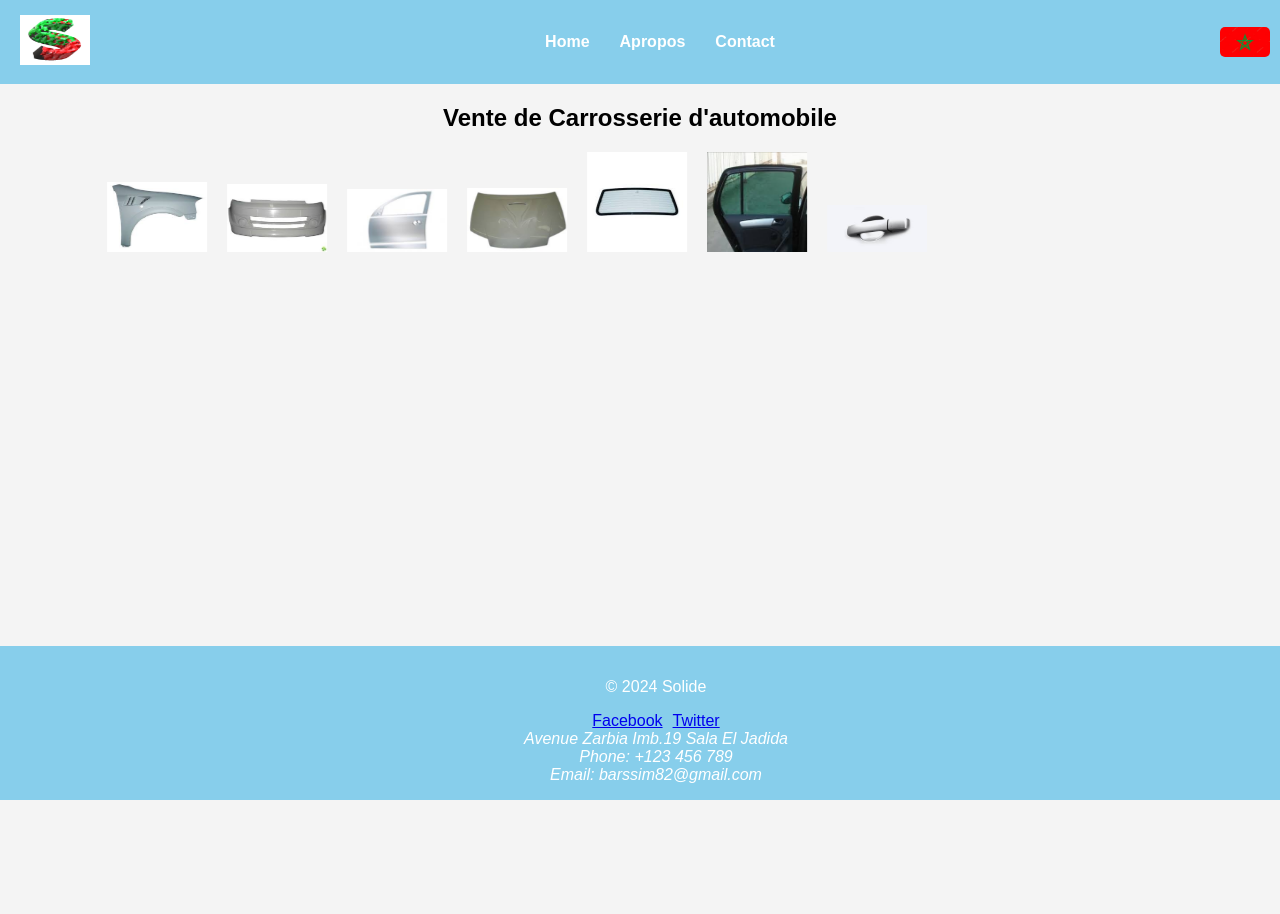
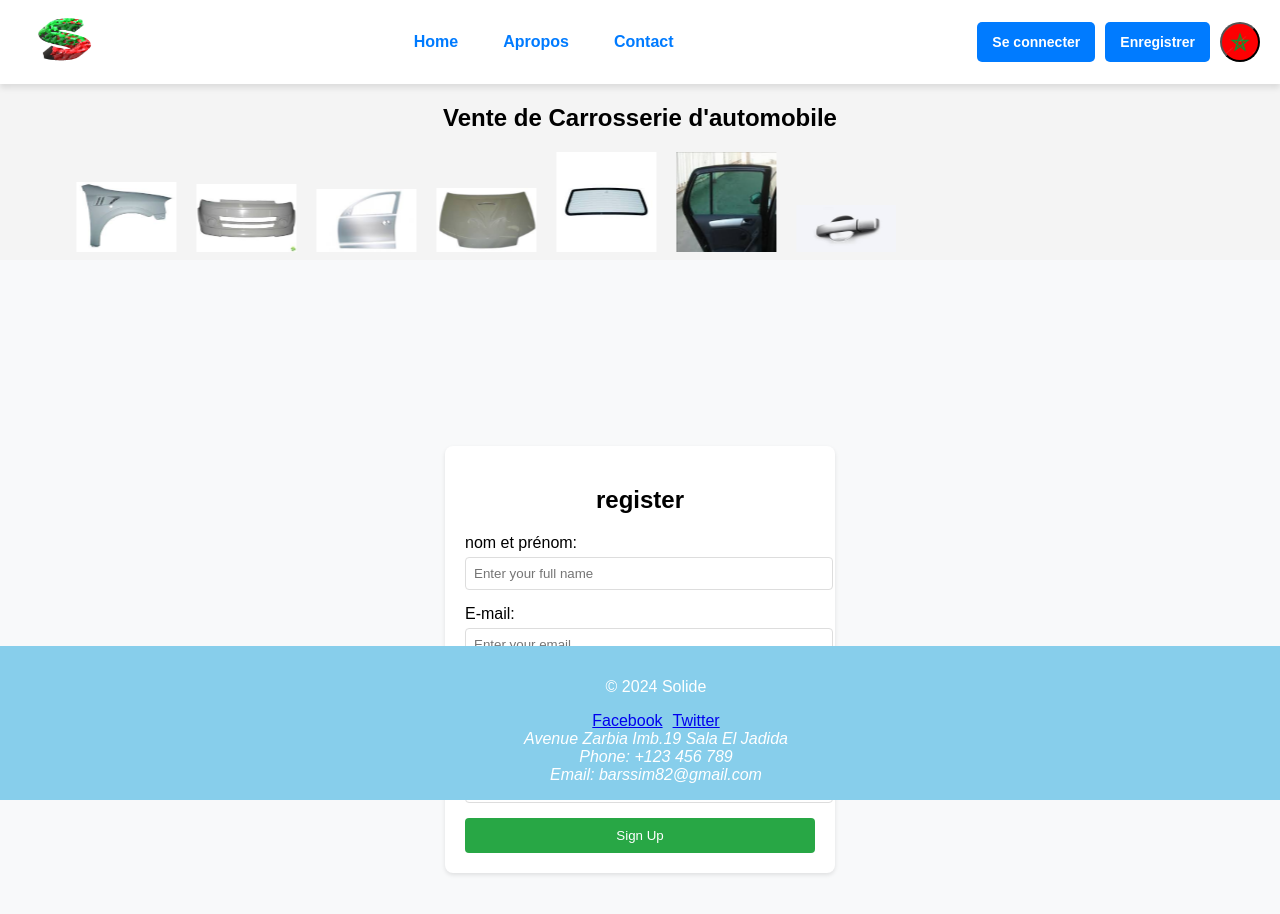
Before and after one commit to barssim/auto-parts-shop, a React (Create React App) app: page /inscription in a window 1280 px wide. Shown: the top 914 px of the page. Before the commit the page ends 800 px from the top, so only its background shows below. Built offline with nearby package versions, Linux system fonts and the light colour scheme.

Commit message:
create pages login and inscription

```diff
--- a/src/App.css
+++ b/src/App.css
@@ -1,19 +1,23 @@
 .row {
 	display: flex;
 }
+
 .col {
 	flex: 1;
 }
+
 .marquee {
 	overflow: hidden;
 	white-space: nowrap;
 	animation: scroll 10s linear infinite;
 }
+
 .scroll-images img {
 	display: inline-block;
 	margin: 0 10px;
 	width: 100px;
 }
+
 .search-link {
 	display: inline-block;
 	padding: 10px 20px;
@@ -24,33 +28,59 @@
 	margin-right: 10px;
 	border-radius: 5px;
 }
+
 .search-link:hover {
 	background-color: #77ccff;
 }
+
 @keyframes scroll {
 	from {
 		transform: translateX(100%);
 	}
+
 	to {
 		transform: translateX(-100%);
 	}
 }
+
 .row {
 	display: flex;
 }
+
 .col {
 	flex: 1;
 }
+
 .marquee {
 	overflow: hidden;
 	white-space: nowrap;
 	animation: scroll 10s linear infinite;
+}
+
+.buttonStyle  {
+    background-color: #007bff;
+    color: #ffffff;
+    padding: 10px 15px;
+    border: none;
+    border-radius: 5px;
+    cursor: pointer;
+    font-size: 14px;
+    font-weight: bold;
+    transition: background-color 0.3s ease;
+}
+
+.linkStyle  {
+    text-decoration: none;
+    color: #007bff;
+    font-size: 16px;
+    font-weight: bold;
 }
 .scroll-images img {
 	display: inline-block;
 	margin: 0 10px;
 	width: 100px;
 }
+
 .search-link {
 	display: inline-block;
 	padding: 10px 20px;
@@ -61,17 +91,21 @@
 	margin-right: 10px;
 	border-radius: 5px;
 }
+
 .search-link:hover {
 	background-color: #77ccff;
 }
+
 @keyframes scroll {
 	from {
 		transform: translateX(100%);
 	}
+
 	to {
 		transform: translateX(-100%);
 	}
 }
+
 .width-30 {
 	width: 30%;
 }
--- a/src/App.js
+++ b/src/App.js
@@ -5,9 +5,12 @@ import Header from './components/Header';
 import Footer from './components/Footer';
 import Home from './pages/Home';
 import About from './pages/About';
+import Login from './pages/Login';
+import Inscription from './pages/Inscription';
 import Contact from './pages/Contact';
 import fr from "./locales/fr.json";
 import ar from "./locales/ar.json";
+import "./App.css";
 
 function App() {
 	const [language, setLanguage] = useState("fr"); // Track current language
@@ -45,6 +48,8 @@ function App() {
 				<Route path="/Home" element={<Home language={language} toggleLanguage={toggleLanguage} />} />
 				<Route path="/about" element={<About language={language} toggleLanguage={toggleLanguage} />} />
 				<Route path="/contact" element={<Contact language={language} toggleLanguage={toggleLanguage} />} />
+				<Route path="/login" element={<Login language={language} toggleLanguage={toggleLanguage} />} />
+				<Route path="/inscription" element={<Inscription language={language} toggleLanguage={toggleLanguage} />} />
 			</Routes>
 			<Footer language={language} toggleLanguage={toggleLanguage} />
 		</Router>
--- a/src/components/Header.js
+++ b/src/components/Header.js
@@ -1,42 +1,68 @@
 import React from 'react';
 import fr from "../locales/header/fr.json";
 import ar from "../locales/header/ar.json";
+import "../App.css";
 
 const Header = ({ language, toggleLanguage }) => {
 	const content = language === "fr" ? fr : ar;
 	return (
-		<header style={{ display: "flex", justifyContent: "space-between", alignItems: "center", padding: "10px" }}>
+		<header
+			style={{
+				display: "flex",
+				justifyContent: "space-between",
+				alignItems: "center",
+				padding: "10px 20px",
+				boxShadow: "0px 4px 6px rgba(0, 0, 0, 0.1)",
+				backgroundColor: "#ffffff",
+			}}
+		>
+			{/* Logo Section */}
 			<div className="header-logo">
-				<img style={{
-					width: "70px", // Set fixed width
-					height: "50px", //
-					padding: "5px 10px"
-				}} src="../images/logoS.png" alt="Logo" />
+				<img
+					src="../images/logoS.png"
+					alt="Logo"
+					style={{
+						width: "70px",
+						height: "50px",
+						padding: "5px 10px",
+					}}
+				/>
 			</div>
-			<nav>
-				<a href="/Home">{content.home}</a>
-				<a href="/about">{content.about}</a>
-				<a href="/contact">{content.contact}</a>
+
+			{/* Navigation Links */}
+			<nav style={{ display: "flex", gap: "15px" }}>
+				<a href="/Home" className="linkStyle">{content.home}</a>
+				<a href="/about" className="linkStyle">{content.about}</a>
+				<a href="/contact" className="linkStyle">{content.contact}</a>
 			</nav>
-			<button
-				onClick={toggleLanguage}
-				style={{
-					width: "50px", // Set fixed width
-					height: "30px", //
-					padding: "5px 10px",
-					backgroundColor: "#007bff",
-					color: "white",
-					border: "none",
-					borderRadius: "5px",
-					cursor: "pointer",
-					backgroundImage: `url(${language === "ar" ? "images/frensh.jpg" : "images/maroc.jpg"})`,
-					backgroundSize: "cover", // Ensure the image covers the button
-					backgroundPosition: "center", // Center the image
-				}}
-			>
-				{/* Optional: Text inside the button */}
-			</button>
 
+			{/* Action Buttons */}
+			<div style={{ display: "flex", gap: "10px" }}>
+				<button className="buttonStyle"
+					onClick={() => (window.location.href = "/login")}
+				>
+					{content.login}
+				</button>
+				<button
+					className="buttonStyle"
+					onClick={() => (window.location.href = "/inscription")}
+				>
+					{content.inscription}
+				</button>
+				<button
+					className="language-toggle"
+					onClick={toggleLanguage}
+					style={{
+						backgroundImage: `url(${language === "ar" ? "../images/frensh.jpg" : "../images/maroc.jpg"})`,
+						backgroundSize: "cover",
+						backgroundPosition: "center",
+						width: "40px",
+						height: "40px",
+						padding: 0,
+						borderRadius: "50%",
+					}}
+				/>
+			</div>
 		</header>
 	);
 };
--- /dev/null
+++ b/src/cssFiles/Inscription.css
@@ -0,0 +1,62 @@
+.signup-container {
+  display: flex;
+  justify-content: center;
+  align-items: center;
+  height: 100vh;
+  background-color: #f8f9fa;
+}
+
+.signup-form {
+  width: 350px;
+  padding: 20px;
+  background: white;
+  box-shadow: 0 2px 4px rgba(0, 0, 0, 0.1);
+  border-radius: 8px;
+}
+
+.signup-form h2 {
+  text-align: center;
+  margin-bottom: 20px;
+}
+
+.form-group {
+  margin-bottom: 15px;
+}
+
+.form-group label {
+  display: block;
+  margin-bottom: 5px;
+}
+
+.form-group input {
+  width: 100%;
+  padding: 8px;
+  border: 1px solid #ddd;
+  border-radius: 4px;
+}
+
+.error-message {
+  color: red;
+  font-size: 0.9em;
+  margin-bottom: 10px;
+}
+
+.success-message {
+  color: green;
+  font-size: 0.9em;
+  margin-bottom: 10px;
+}
+
+.signup-button {
+  width: 100%;
+  padding: 10px;
+  background: #28a745;
+  color: white;
+  border: none;
+  border-radius: 4px;
+  cursor: pointer;
+}
+
+.signup-button:hover {
+  background: #218838;
+}
--- /dev/null
+++ b/src/cssFiles/Login.css
@@ -0,0 +1,56 @@
+.login-container {
+  display: flex;
+  justify-content: center;
+  align-items: center;
+  height: 100vh;
+  background-color: #f4f4f4;
+}
+
+.login-form {
+  width: 300px;
+  padding: 20px;
+  background: white;
+  box-shadow: 0 2px 4px rgba(0, 0, 0, 0.1);
+  border-radius: 8px;
+}
+
+.login-form h2 {
+  text-align: center;
+  margin-bottom: 20px;
+}
+
+.form-group {
+  margin-bottom: 15px;
+}
+
+.form-group label {
+  display: block;
+  margin-bottom: 5px;
+}
+
+.form-group input {
+  width: 100%;
+  padding: 8px;
+  border: 1px solid #ddd;
+  border-radius: 4px;
+}
+
+.error-message {
+  color: red;
+  font-size: 0.9em;
+  margin-bottom: 10px;
+}
+
+.login-button {
+  width: 100%;
+  padding: 10px;
+  background: #007bff;
+  color: white;
+  border: none;
+  border-radius: 4px;
+  cursor: pointer;
+}
+
+.login-button:hover {
+  background: #0056b3;
+}
--- a/src/locales/header/ar.json
+++ b/src/locales/header/ar.json
@@ -6,5 +6,13 @@
 "companyAdresse":"شارع الزربية العمارة 19 سلا الجديدة",
 "companyPhone":"+123 456 789",
 "about": "استعلامات",
-"group_solide": "solide مجموعة:"
+"group_solide": "solide مجموعة:",
+"login":"دخول",
+"inscription":"تسجيل",
+"email":"بريد إلكتروني",
+"password":"كلمة المرور",
+"register":"سجل",
+"confirmPassword":"تأكيد كلمة المرور",
+"fullName":"الاسم الكامل"
+
 }
--- a/src/locales/header/fr.json
+++ b/src/locales/header/fr.json
@@ -7,6 +7,17 @@
 "companyAdresse":"Avenue Zarbia Imb.19 Sala El Jadida",
 "companyPhone":"+123 456 789",
 "about": "Apropos",
-"group_solide": "Le groupe solide:"
+"group_solide": "Le groupe solide:",
+"login":"Se connecter",
+"inscription":"Enregistrer",
+"email":"E-mail",
+"password":"Mot de pass",
+"register":"register",
+"confirmPassword":"Confirmez le mot de passe",
+"fullName":"nom et prénom"
+
+
+
+
 
 }
--- a/src/pages/About.js
+++ b/src/pages/About.js
@@ -31,7 +31,7 @@ const About = ({ language }) => {
 		livraison se fait partout à Rabat, Salé et Témara. <br /> La
 		livraison est assurée par notre service logistique de transport. <br />
 		Le livreur ne peut pas assister à l'ouverture du colis. <br /> Les
-		frais de livraison sont d'environ 20 Dhs TTC. <br /> Vous pouvez
+		frais de livraison sont d'environ X Dhs TTC. <br /> Vous pouvez
 		également récupérer votre commande à l'un de nos dépôts, après avoir
 		été informé du dépôt où elle se trouve. <br />
 			</p>
@@ -50,7 +50,7 @@ const About = ({ language }) => {
 		et de récupérer 100 % du montant payé. Dans ce cas, vous avez le choix
 		soit de l'apporter à l'un de nos dépôts les plus proches, soit de
 		commander un transport de retour chez Solide. Pour ce dernier service,
-		des frais d'environ 15 Dhs seront appliqués. <br />
+		des frais d'environ X Dhs seront appliqués. <br />
 			</p>
 		<h3 style={styles.heading}>Retour de la Pièce :</h3>
 		<h3 style={styles.heading}>Retour de la Pièce :</h3>
--- /dev/null
+++ b/src/pages/Inscription.js
@@ -0,0 +1,104 @@
+import React, { useState } from "react";
+import "../cssFiles/Inscription.css"; // Optional: Style the login form
+import fr from "../locales/header/fr.json";
+import ar from "../locales/header/ar.json";
+
+const Inscription = ({ language, toggleLanguage }) => {
+	const content = language === "fr" ? fr : ar;
+  const [formData, setFormData] = useState({
+    name: "",
+    email: "",
+    password: "",
+    confirmPassword: "",
+  });
+
+  const [error, setError] = useState("");
+  const [success, setSuccess] = useState("");
+
+  const handleChange = (e) => {
+    const { name, value } = e.target;
+    setFormData({ ...formData, [name]: value });
+  };
+
+  const handleSignup = (e) => {
+    e.preventDefault();
+
+    const { name, email, password, confirmPassword } = formData;
+
+    // Basic validation
+    if (!name || !email || !password || !confirmPassword) {
+      setError("Please fill in all fields.");
+      setSuccess("");
+      return;
+    }
+
+    if (password !== confirmPassword) {
+      setError("Passwords do not match.");
+      setSuccess("");
+      return;
+    }
+
+    // Mock signup logic
+    setError("");
+    setSuccess("Registration successful! Welcome, " + name + "!");
+  };
+
+  return (
+    <div className="signup-container">
+      <form className="signup-form" onSubmit={handleSignup}>
+        <h2>{content.register}</h2>
+        {error && <p className="error-message">{error}</p>}
+        {success && <p className="success-message">{success}</p>}
+        <div className="form-group">
+          <label htmlFor="name">{content.fullName}:</label>
+          <input
+            type="text"
+            id="name"
+            name="name"
+            value={formData.name}
+            onChange={handleChange}
+            placeholder="Enter your full name"
+          />
+        </div>
+        <div className="form-group">
+          <label htmlFor="email">{content.email}:</label>
+          <input
+            type="email"
+            id="email"
+            name="email"
+            value={formData.email}
+            onChange={handleChange}
+            placeholder="Enter your email"
+          />
+        </div>
+        <div className="form-group">
+          <label htmlFor="password">{content.password}:</label>
+          <input
+            type="password"
+            id="password"
+            name="password"
+            value={formData.password}
+            onChange={handleChange}
+            placeholder="Create a password"
+          />
+        </div>
+        <div className="form-group">
+          <label htmlFor="confirmPassword">{content.confirmPassword}</label>
+          <input
+            type="password"
+            id="confirmPassword"
+            name="confirmPassword"
+            value={formData.confirmPassword}
+            onChange={handleChange}
+            placeholder="Confirm your password"
+          />
+        </div>
+        <button type="submit" className="signup-button">
+          Sign Up
+        </button>
+      </form>
+    </div>
+  );
+};
+
+export default Inscription;
--- /dev/null
+++ b/src/pages/Login.js
@@ -0,0 +1,63 @@
+import React, { useState } from "react";
+import "../cssFiles/Login.css"; // Optional: Style the login form
+import fr from "../locales/header/fr.json";
+import ar from "../locales/header/ar.json";
+
+const Login = ({ language, toggleLanguage }) => {
+	const content = language === "fr" ? fr : ar;
+  const [email, setEmail] = useState("");
+  const [password, setPassword] = useState("");
+  const [error, setError] = useState("");
+
+  const handleLogin = (e) => {
+    e.preventDefault();
+
+    // Basic validation
+    if (!email || !password) {
+      setError("Please fill in all fields.");
+      return;
+    }
+
+    // Mock login logic
+    if (email === "user@example.com" && password === "password123") {
+      alert("Login successful!");
+      setError("");
+    } else {
+      setError("Invalid email or password.");
+    }
+  };
+
+  return (
+    <div className="login-container">
+      <form className="login-form" onSubmit={handleLogin}>
+        <h2>Login</h2>
+        {error && <p className="error-message">{error}</p>}
+        <div className="form-group">
+          <label htmlFor="email">{content.email}:</label>
+          <input
+            type="email"
+            id="email"
+            value={email}
+            onChange={(e) => setEmail(e.target.value)}
+            placeholder="Enter your email"
+          />
+        </div>
+        <div className="form-group">
+          <label htmlFor="password">{content.password}:</label>
+          <input
+            type="password"
+            id="password"
+            value={password}
+            onChange={(e) => setPassword(e.target.value)}
+            placeholder="Enter your password"
+          />
+        </div>
+        <button type="submit" className="login-button">
+          {content.login}
+        </button>
+      </form>
+    </div>
+  );
+};
+
+export default Login;
```
Lines whose indentation alone changed are shown as unchanged.
